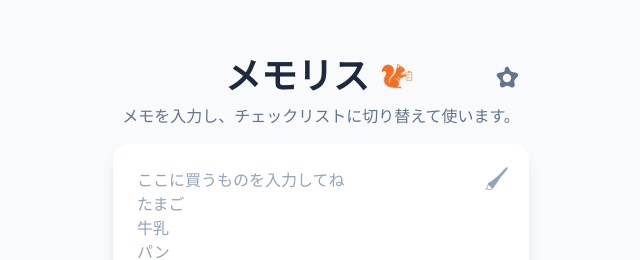
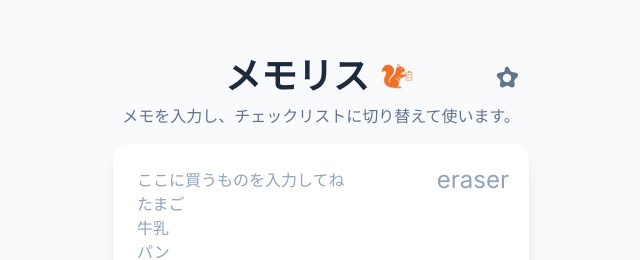
Before and after one commit to kmtshn/ShoppingList, a plain HTML site: page index.html in a window 1280 px wide. Shown: the part 121-381 px from the top of the page, 319-959 px from the left. Drawn offline with nearby package versions, Linux system fonts and the light colour scheme.

Commit message:
Update index.html

```diff
--- a/index.html
+++ b/index.html
@@ -81,7 +81,7 @@
                         placeholder="ここに買うものを入力してね&#10;たまご&#10;牛乳&#10;パン&#10;等"></textarea>
 
                     <button id="clear-memo-btn" class="absolute top-3 right-3 text-slate-400 hover:text-red-500 text-2xl p-2 focus:outline-none">
-                         🖌
+                         eraser
                     </button>
 
                     <button id="mic-btn" class="absolute bottom-4 right-4 bg-blue-500 hover:bg-blue-600 text-white p-3 rounded-full shadow-lg transition-transform transform hover:scale-110 focus:outline-none hidden">
```
